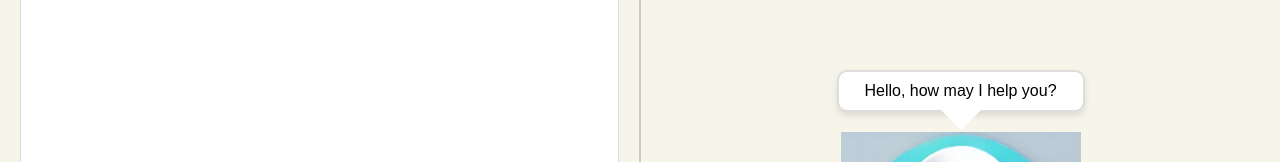
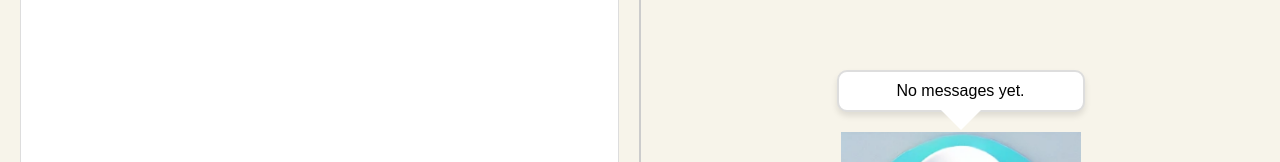
Before and after one commit to dylan-sloan/thrivebot-ai, a React (Create React App) app in the folder frontend/: page / in a window 1280 px wide. Shown: the part 245-407 px from the top of the page. Built offline with nearby package versions, Linux system fonts and the light colour scheme.

Commit message:
The components are talking to each other now :)

```diff
--- a/frontend/src/components/ChatSection.jsx
+++ b/frontend/src/components/ChatSection.jsx
@@ -17,7 +17,7 @@ function ChatSection() {
 
   function _handleKeyDown(event){ //Sets the message section equal to the current input and clears input
     if(event.key === 'Enter' && input.trim() !== ''){
-      dispatch(addMessage(input));
+      dispatch(addMessage({id: '1', text: input}));
       setMessages(prevMessages => [...prevMessages, input]);
       setInput(''); // reset input
     }
--- a/frontend/src/components/RobotSection.jsx
+++ b/frontend/src/components/RobotSection.jsx
@@ -1,10 +1,16 @@
 import React from "react";
 import ThriveBotImage from "../images/ThriveBot.png";
+import { useAppDispatch, useAppSelector } from '../app/hooks.ts';
 
 function RobotSection() {
+  const userMessageText = useAppSelector((state) => {
+    const messages = state.userMessage;
+    return messages.length > 0 ? messages[messages.length - 1].text : "No messages yet.";
+  });
+
   return (
     <div className="robot-section">
-      <div className="speech-bubble">Hello, how may I help you?</div>
+      <div className="speech-bubble">{userMessageText}</div>
       <img src={ThriveBotImage} alt="Robot" className="robot-image" />
     </div>
   );
```
